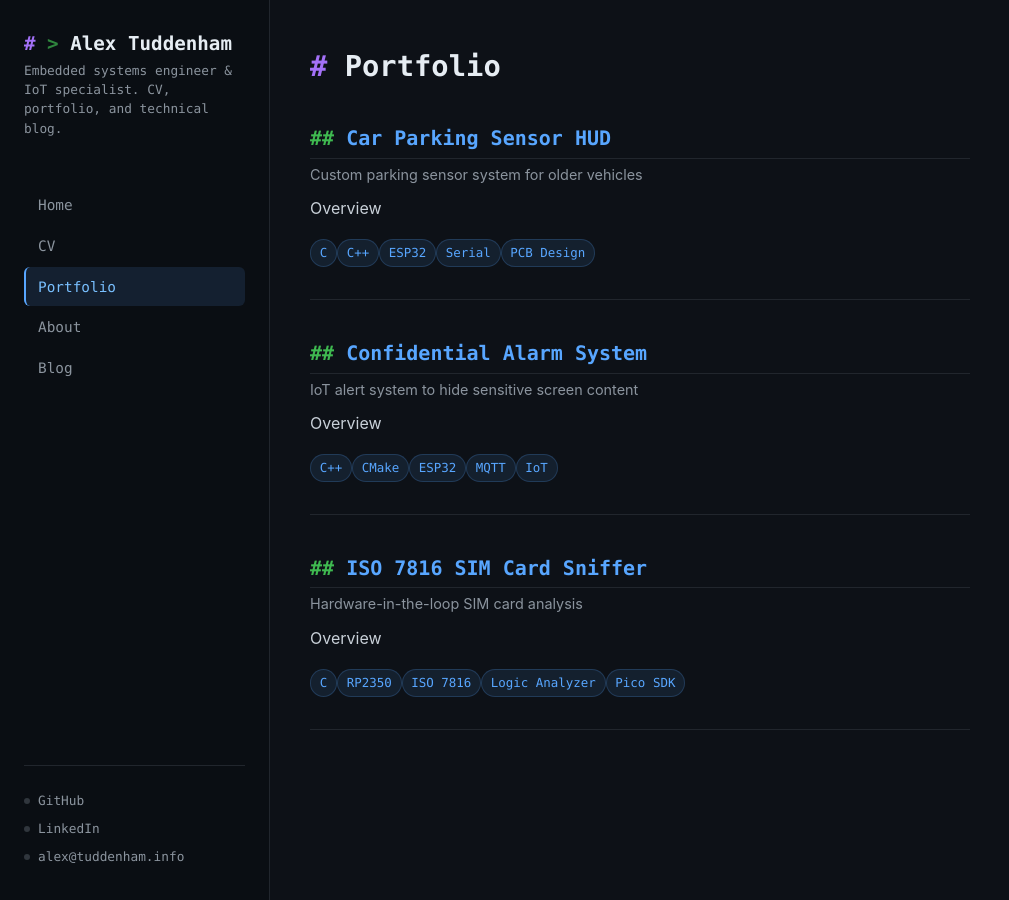
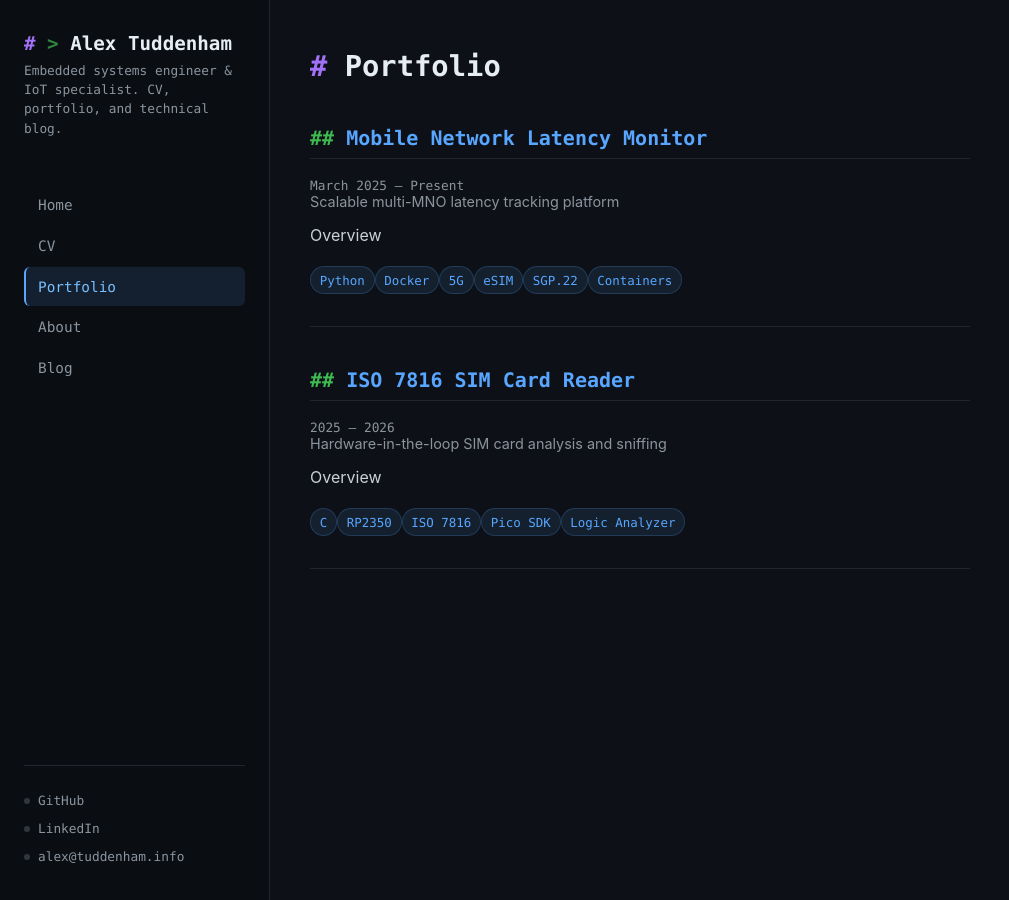
Before and after one commit to AlexsCode/AlexsCode.github.io, a Jekyll site: the page built from portfolio.md, in a window 1280 px wide. Shown: the whole page, without its empty margins (0-1009 px from the left). Built offline with Jekyll 4.4.1, drawn with Linux system fonts in a browser that asks for light colours.

Commit message:
Portfolio: network monitor + ISO 7816 SIM reader with timestamps
- Replaced old project templates with real project summaries
- Network latency monitor: SGP.22 eSIM, 5G, multi-MNO
- ISO 7816 SIM reader: RP2350, protocol sniffing, watchdog
- Added period/timestamp display to project layout and listing
- Removed Github links — projects are summaries, not repo links

```diff
--- a/_layouts/project.html
+++ b/_layouts/project.html
@@ -15,6 +15,9 @@ layout: default
   {% endif %}
 
   <div class="project-meta">
+    {% if page.period %}
+    <span class="cv-period">{{ page.period }}</span>
+    {% endif %}
     {% if page.tech %}
     <div class="project-tech">
       <strong>Tech:</strong>
--- a/_portfolio/car-parking-sensor.md
+++ /dev/null
@@ -1,21 +0,0 @@
----
-title: "Car Parking Sensor HUD"
-subtitle: "Custom parking sensor system for older vehicles"
-tech: ["C", "C++", "ESP32", "Serial", "PCB Design"]
-links:
-  - label: GitHub
-    url: https://github.com/AlexsCode/CarSensor
-image: ""
----
-
-## Overview
-
-*Describe what problem this project solves. What did you build and why?*
-
-## Technical Details
-
-*What's interesting about the implementation? Architecture decisions, tricky problems solved, clever optimizations.*
-
-## Outcome
-
-*What was the result? Did it work? What did you learn?*
--- a/_portfolio/confidential-alarm.md
+++ /dev/null
@@ -1,21 +0,0 @@
----
-title: "Confidential Alarm System"
-subtitle: "IoT alert system to hide sensitive screen content"
-tech: ["C++", "CMake", "ESP32", "MQTT", "IoT"]
-links:
-  - label: GitHub
-    url: https://github.com/AlexsCode/ConfidentialAlarm
-image: ""
----
-
-## Overview
-
-*What was the problem? Workplace privacy / sensitive material on screen?*
-
-## Technical Details
-
-*Custom desktop app + ESP32-based physical alert system. How does it communicate? What sensors?*
-
-## Outcome
-
-*Did it deploy? What was the real-world impact?*
--- /dev/null
+++ b/_portfolio/network-monitor.md
@@ -0,0 +1,21 @@
+---
+title: "Mobile Network Latency Monitor"
+subtitle: "Scalable multi-MNO latency tracking platform"
+tech: ["Python", "Docker", "5G", "eSIM", "SGP.22", "Containers"]
+period: "March 2025 – Present"
+---
+
+## Overview
+
+A scalable, secure, containerised platform for monitoring mobile network latency across multiple providers. Designed to track real-world network performance at scale.
+
+## Architecture
+
+- **Frontend website** — dashboard for visualising latency data across providers
+- **Backend databases** — time-series storage with rate limiting for API protection
+- **Client nodes** — distributed data collection agents running on cellular-connected hardware
+- **Containerised deployment** — every component runs in Docker for portability and reproducibility
+
+## Current Status
+
+The proof of concept is operational and being ported to use **SGP.22 eSIMs** with switchable profiles and **5G modems**, targeting 20+ mobile network operators per client node. This enables real-time, apples-to-apples latency comparisons across providers from a single piece of hardware.
--- /dev/null
+++ b/_portfolio/sim-card-reader.md
@@ -0,0 +1,22 @@
+---
+title: "ISO 7816 SIM Card Reader"
+subtitle: "Hardware-in-the-loop SIM card analysis and sniffing"
+tech: ["C", "RP2350", "ISO 7816", "Pico SDK", "Logic Analyzer"]
+period: "2025 – 2026"
+---
+
+## Overview
+
+Custom hardware and firmware solution for intercepting and analysing SIM card communication. Built on the **Raspberry Pi Pico 2 (RP2350)** platform, this project captures the half-duplex ISO 7816 protocol traffic between a cellular modem and its SIM card.
+
+## Technical Details
+
+- **ISO 7816 protocol decoding** — T=0 character-level communication captured and parsed in real time
+- **RP2350 firmware** — bare-metal C using the Pico SDK, with UART-based stdio for debugging
+- **Half-duplex handling** — the single-wire ISO 7816 I/O line requires careful timing and direction sensing
+- **Watchdog-protected** — 5-second hardware watchdog with crash-state tracking in noinit RAM for reliable long-duration captures
+- **Logic analyzer integration** — captured traces validated against Saleae logic analyzer for correctness
+
+## Outcome
+
+Successfully captured and decoded live SIM-modem communication, revealing ATR sequences, file system reads, and authentication exchanges. The tool provides visibility into a normally opaque communication channel, useful for debugging eSIM profile switching and modem-SIM interaction issues.
--- a/portfolio.md
+++ b/portfolio.md
@@ -9,6 +9,9 @@ permalink: /portfolio/
 {% for project in site.portfolio %}
 <div class="portfolio-entry">
   <h2><a href="{{ project.url | relative_url }}">{{ project.title }}</a></h2>
+  {% if project.period %}
+    <span class="cv-period">{{ project.period }}</span>
+  {% endif %}
   {% if project.subtitle %}
     <p class="subtitle">{{ project.subtitle }}</p>
   {% endif %}
```
Also changed, not shown: _portfolio/sim-card-sniffer.md (deleted, +0 -19 lines).
